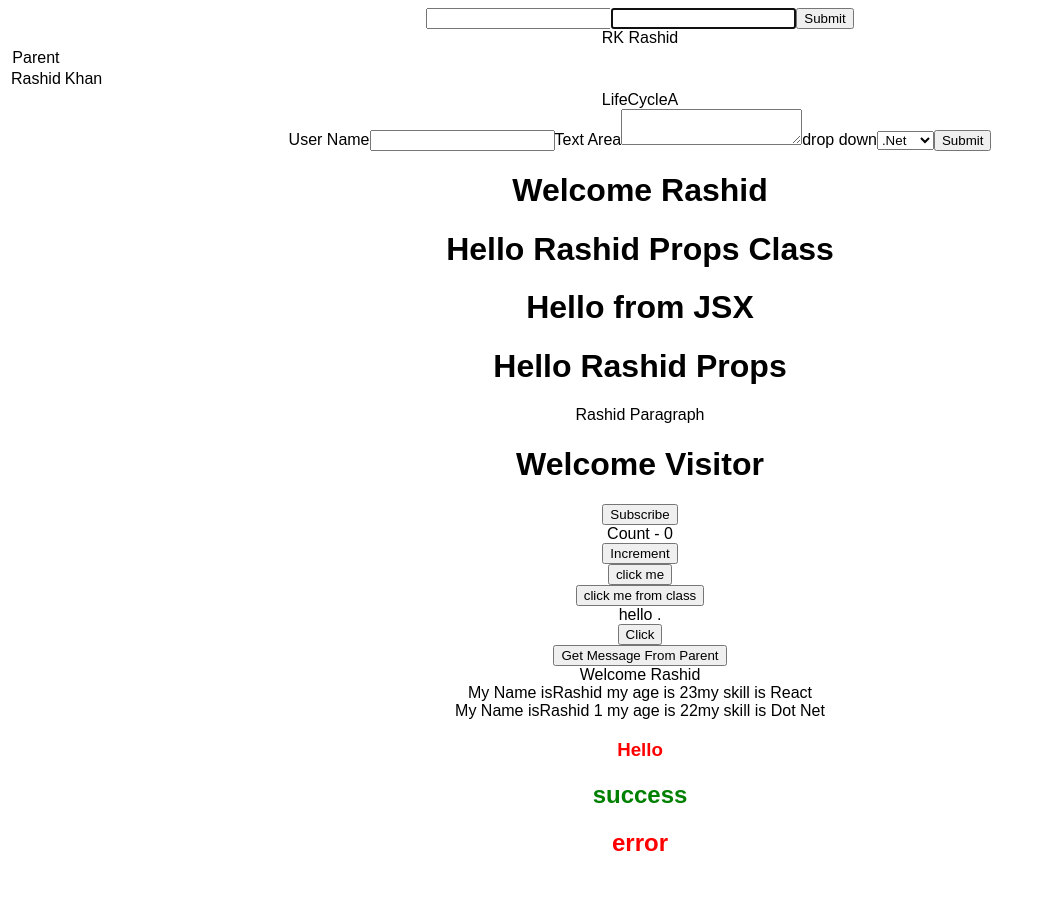
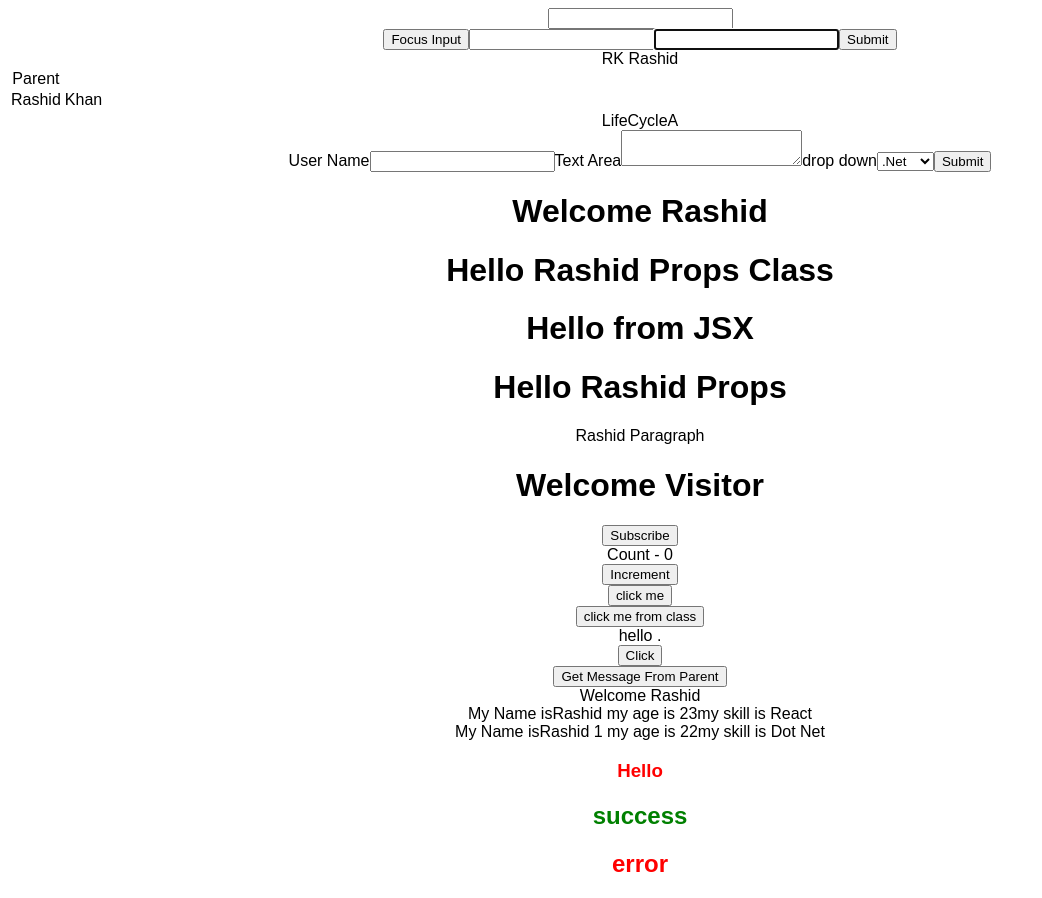
Before and after one commit to RashidKhan1234/React-Final-Repo, a React (Create React App) app in the folder React training/: page / in a window 1280 px wide. Shown: the whole page, without its empty margins (0-1042 px from the left). Before the commit the page ends 877 px from the top, so only its background shows below. Built offline with nearby package versions, Linux system fonts and the light colour scheme.

Commit message:
Forwardref focus on btn click

```diff
--- a/React training/src/App.js
+++ b/React training/src/App.js
@@ -19,11 +19,13 @@ import LifeCycle from "./Component/LifeCycleA";
 import Fragment from "./Component/FragmentChild";
 import PureComp from "./Component/ParentCom";
 import FocusRef from "./Component/RefExampleFocus";
+import ParentFw from './Component/ParentFWRef'
 import "./Style.css";
 class App extends Component {
   render() {
     return (
       <div className="App">
+        <ParentFw/>
         <FocusRef />
         <PureComp />
         <Fragment />
--- /dev/null
+++ b/React training/src/Component/ChildFWRef.js
@@ -0,0 +1,15 @@
+import React from "react";
+
+// function ForwardRef() {
+//   return <input type="text"></input>;
+// }
+
+const ForwardRef = React.forwardRef((props, ref) => {
+  return (
+    <div>
+      <input type="text" ref={ref}></input>
+    </div>
+  );
+});
+
+export default ForwardRef;
--- a/React training/src/Component/ParentCom.js
+++ b/React training/src/Component/ParentCom.js
@@ -10,11 +10,14 @@ class Parent extends Component {
     };
   }
   componentDidMount() {
-    setInterval(() => {
-      this.setState({
-        name: "Rashid"
-      });
-    }, 2000);
+    this.setState({
+      name: "Rashid"
+    });
+    // setInterval(() => {
+    //   this.setState({
+    //     name: "Rashid"
+    //   });
+    // }, 2000);
   }
   render() {
     console.log("Parent");
--- /dev/null
+++ b/React training/src/Component/ParentFWRef.js
@@ -0,0 +1,20 @@
+import React, { Component } from "react";
+import ChildFW from "./ChildFWRef";
+class ParentFw extends Component {
+  constructor() {
+    super();
+    this.FocusFW = React.createRef();
+  }
+  CLickHandler = () => {
+    this.FocusFW.current.focus();
+  };
+  render() {
+    return (
+      <React.Fragment>
+        <ChildFW ref={this.FocusFW} />
+        <button onClick={this.CLickHandler}>Focus Input</button>
+      </React.Fragment>
+    );
+  }
+}
+export default ParentFw;
--- a/React training/src/Component/RefExampleFocus.js
+++ b/React training/src/Component/RefExampleFocus.js
@@ -10,7 +10,7 @@ class Focus_Ref extends Component {
     };
   }
   componentDidMount() {
-    // this.Ref.current.focus();
+    this.Ref.current.focus();
     if (this.CBRef) {
       this.CBRef.focus();
     }
```
